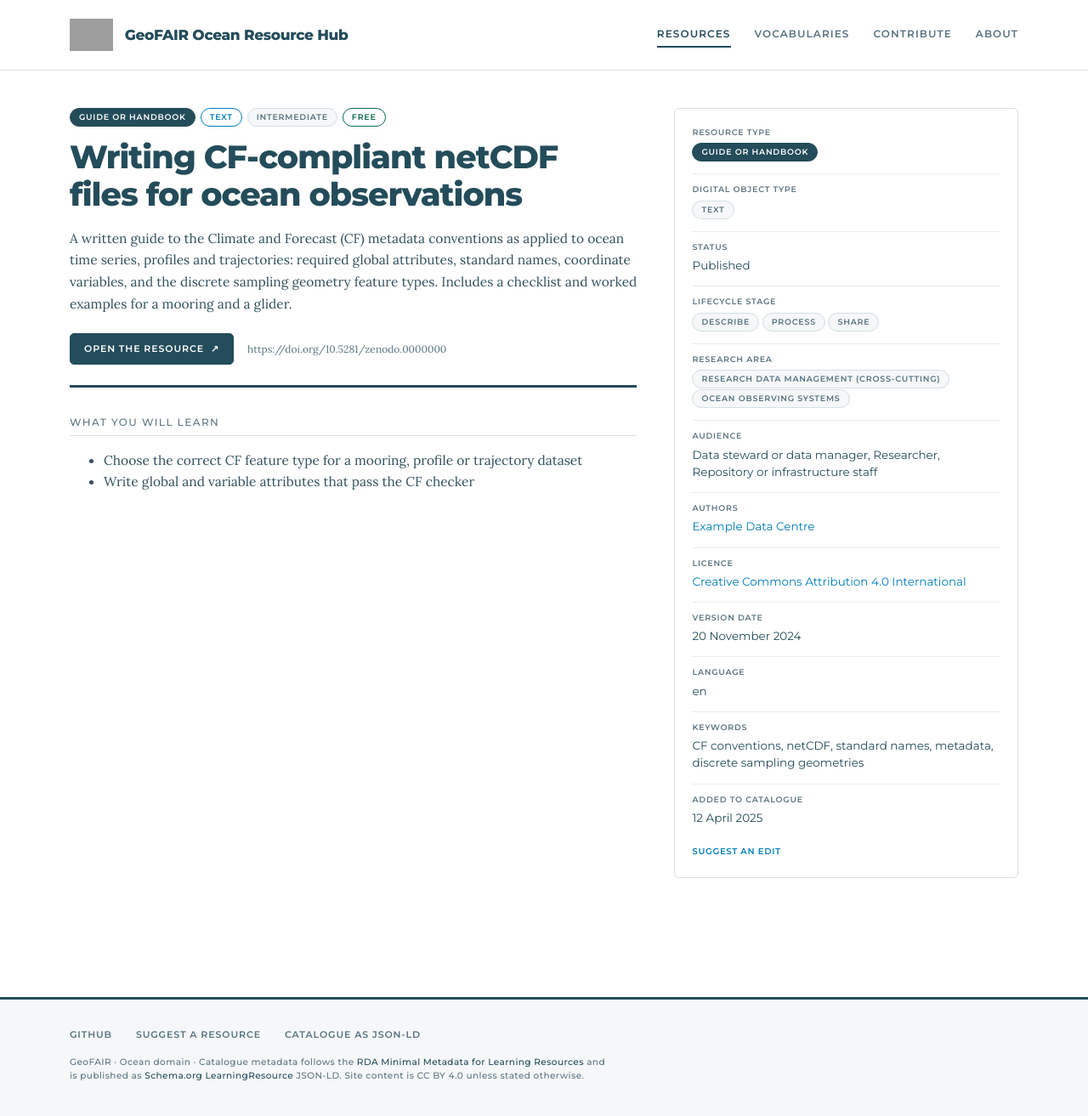
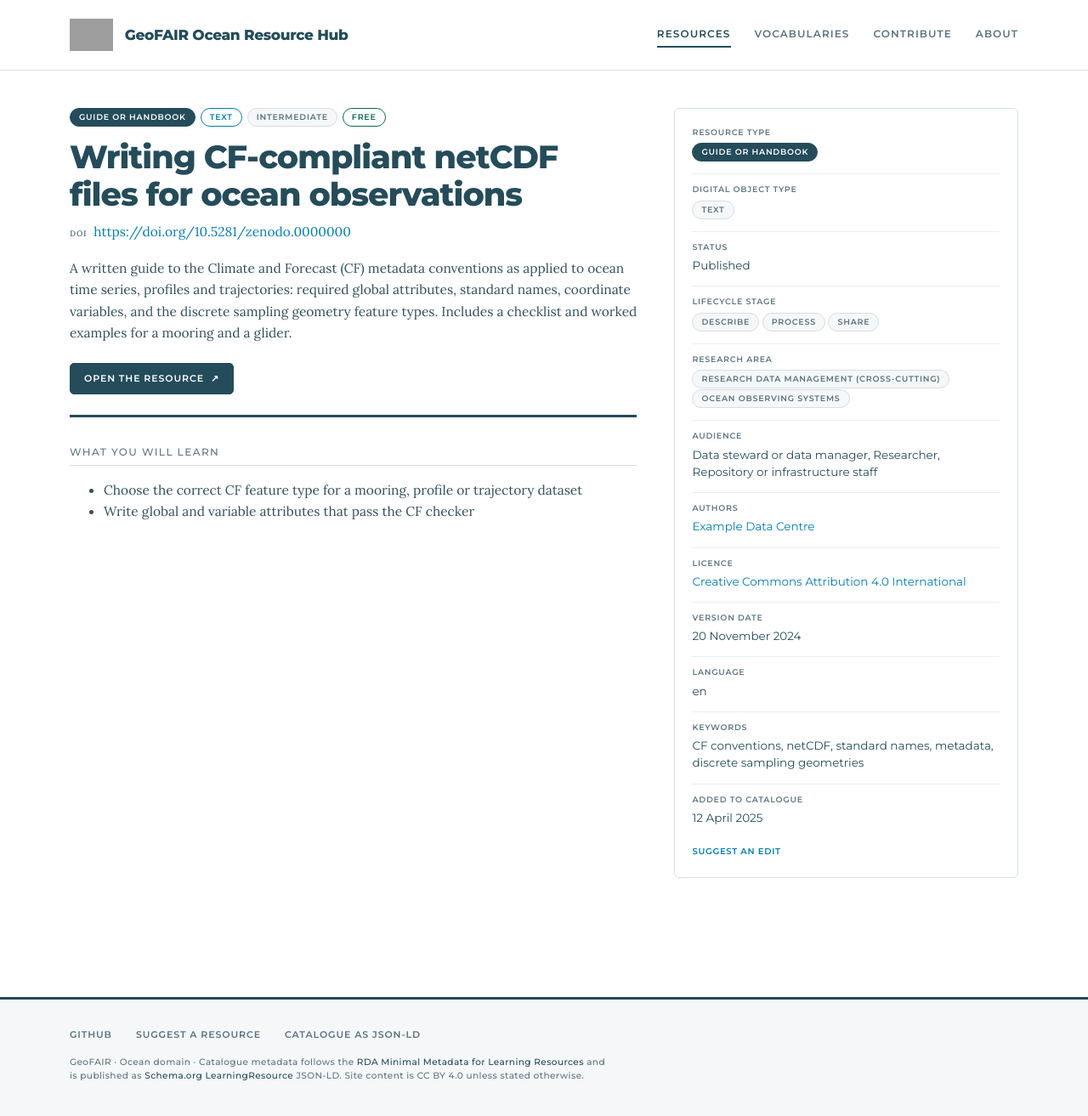
Before and after one commit to harborlighttech/geofair-ocean, a Jekyll site: the page built from _resources/sample-002.md, in a window 1280 px wide. Shown: the whole page at 85% size. Built offline with Jekyll 4.4.1, drawn with Linux system fonts in a browser that asks for light colours; grey boxes are pictures that could not be loaded.

Commit message:
Resource page: persistent identifier (DOI) shown directly under the title
The DOI/handle line moves from the button row to just below the h1, with a
small label derived from the identifier (DOI, Handle, ARK, or the url_type).
Shown when the resource has an identifier or its resource_url is a PID.

Co-Authored-By: Claude Fable 5.1 <noreply@anthropic.com>
Claude-Session: https://claude.ai/code/session_011kBagbkjyvYgMhiz54Mqov

```diff
--- a/_layouts/resource.html
+++ b/_layouts/resource.html
@@ -41,11 +41,15 @@ layout: default
         {%- if r.status == "obsolete" and st %} <span class="chip chip--obsolete" title="{{ st.definition | escape }}">{{ st.label }}</span>{% endif %}
       </p>
       <h1 class="resource__title">{{ r.title }}</h1>
+      {%- assign pid = r.identifier | default: "" -%}
+      {%- if pid == "" and r.url_type and r.url_type != "URL" %}{% assign pid = r.resource_url %}{% endif -%}
+      {%- if pid != "" %}
+      <p class="resource__pid"><span class="resource__pid-label">{% if pid contains "doi.org/" %}DOI{% elsif pid contains "hdl.handle.net/" %}Handle{% elsif pid contains "/ark:" %}ARK{% elsif r.url_type and r.url_type != "URL" %}{{ r.url_type }}{% else %}Identifier{% endif %}</span> <a href="{{ pid }}" target="_blank" rel="noopener">{{ pid }}</a></p>
+      {%- endif %}
       <p class="resource__description">{{ r.description }}</p>
 
       <p class="resource__cta">
         <a class="button" href="{{ r.resource_url }}" target="_blank" rel="noopener">Open the resource <span aria-hidden="true">↗</span><span class="sr-only"> (opens in a new tab)</span></a>
-        {%- if r.identifier %} <a class="resource__pid" href="{{ r.identifier }}" target="_blank" rel="noopener">{{ r.identifier }}</a>{% endif %}
       </p>
       {%- if r.learning_outcomes and r.learning_outcomes.size > 0 %}
       <h2>What you will learn</h2>
--- a/assets/css/site.css
+++ b/assets/css/site.css
@@ -134,7 +134,9 @@ main > h2, .page-prose h2 { font-size: 12px; font-weight: 500; letter-spacing: 0
 .resource__title { margin: 0; font-size: clamp(28px, 3.4vw, 38px); letter-spacing: -0.026em; max-width: 24ch; }
 .resource__description { font-size: 16.5px; line-height: 1.65; color: var(--c-muted); max-width: 62ch; margin: 18px 0 0; }
 .resource__cta { margin: 22px 0 0; padding-bottom: 24px; border-bottom: 3px solid var(--c-primary); display: flex; gap: 16px; align-items: center; flex-wrap: wrap; }
-.resource__pid { font-size: 12px; color: var(--c-muted); word-break: break-all; }
+.resource__pid { margin: 10px 0 0; font-size: 12.5px; color: var(--c-muted); word-break: break-all; display: flex; align-items: baseline; gap: 8px; flex-wrap: wrap; }
+.resource__pid a { color: var(--c-accent); }
+.resource__pid-label { font-size: 9.5px; font-weight: 600; letter-spacing: 0.08em; text-transform: uppercase; color: var(--c-muted-2); }
 .resource__grid { display: grid; grid-template-columns: 1fr; gap: 44px; margin-top: 0; }
 .resource__body > h2 { font-size: 12px; font-weight: 500; letter-spacing: 0.12em; text-transform: uppercase; color: var(--c-muted-2); padding-bottom: 9px; margin: 34px 0 16px; border-bottom: 1px solid var(--c-border); }
 .resource__body > h2:first-of-type { margin-top: 34px; }
```
